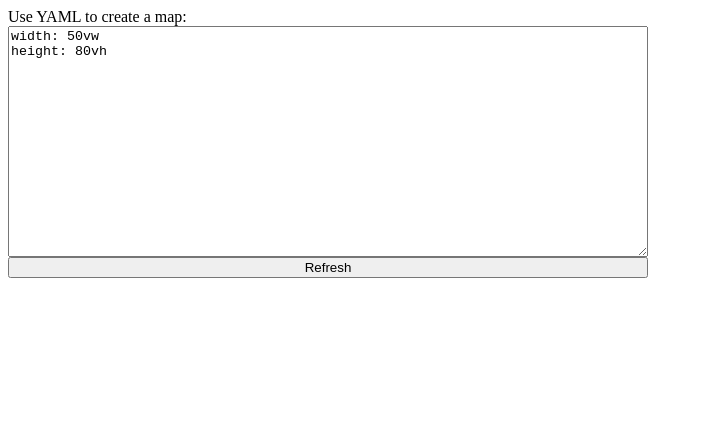
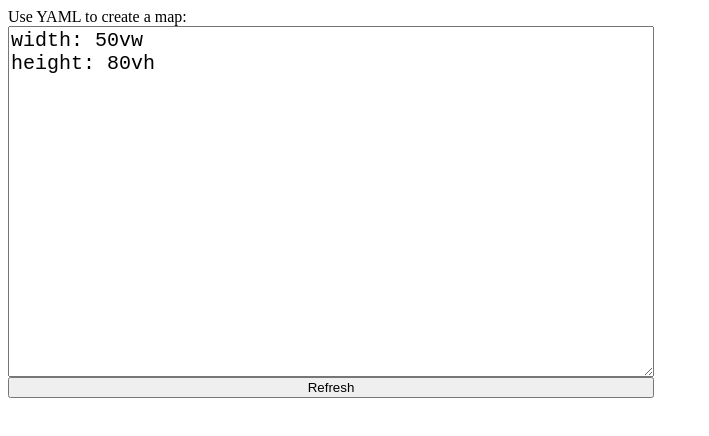
Before and after one commit to outdoorsafetylab/mapclay, a website with bundled scripts: page examples/input.html in a window 1280 px wide. Shown: the whole page, without its empty margins (0-709 px from the left). Built offline with nearby package versions, Linux system fonts and the light colour scheme.

Commit message:
Improve example page

```diff
--- a/examples/input.html
+++ b/examples/input.html
@@ -1,8 +1,10 @@
+<!DOCTYPE html>
+
 <body style="display: flex; flex-direction: row;">
 
 <div style="display: flex; flex-direction: column">
 <label for="story">Use YAML to create a map:</label>
-<textarea id="map" rows="15" cols="50" style="width: 50vw">
+<textarea id="map" rows="15" cols="50" style="width: 50vw; font-size: 20px">
 width: 50vw
 height: 80vh
 </textarea>
```
